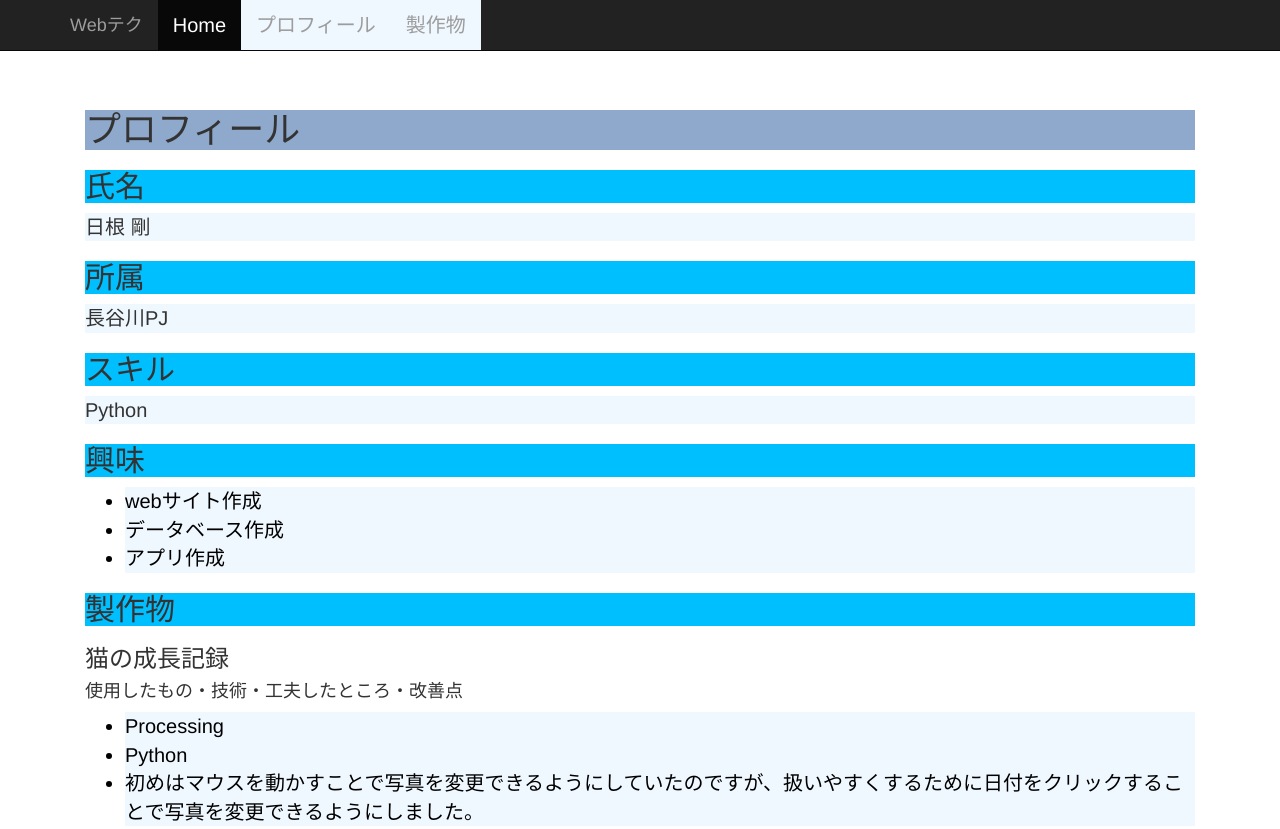
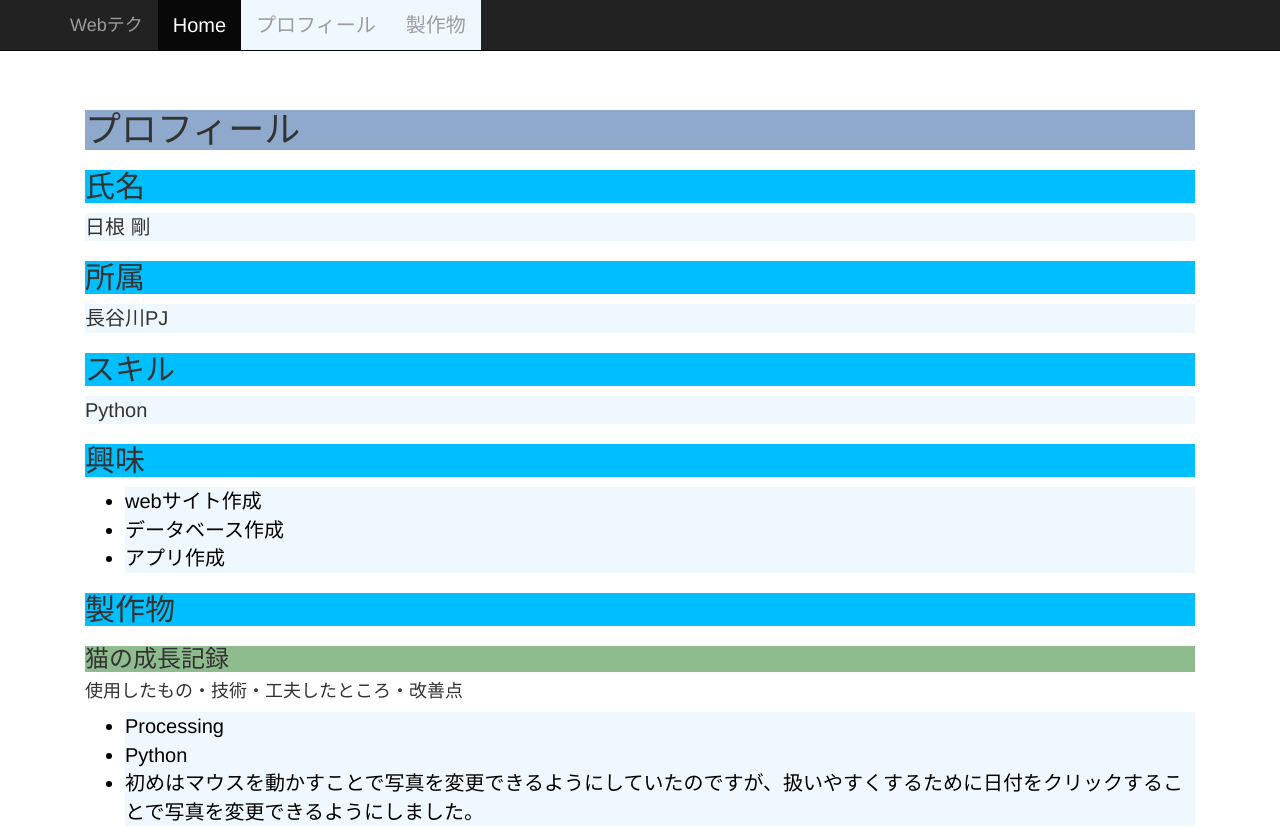
Before and after one commit to s2022027/practice, a plain HTML site: page index.html in a window 1280 px wide. Shown: the top 829 px of the page. Drawn offline with nearby package versions, Linux system fonts and the light colour scheme.

Commit message:
color change

```diff
--- a/index.css
+++ b/index.css
@@ -12,6 +12,10 @@ li {
 
 h2 {
     background: deepskyblue;
+}
+
+h3 {
+    background: darkseagreen;
 }
 
 p {
```
